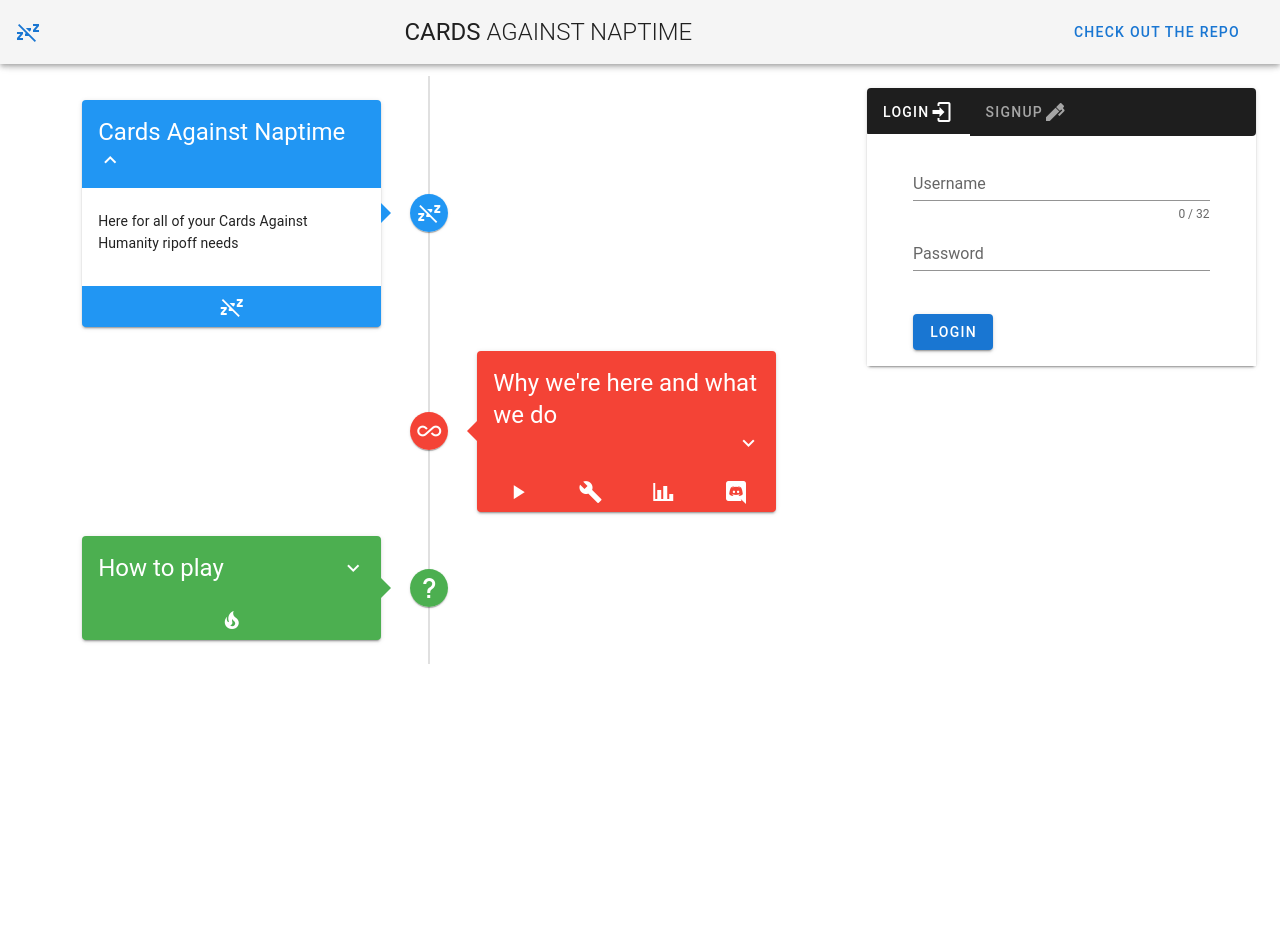
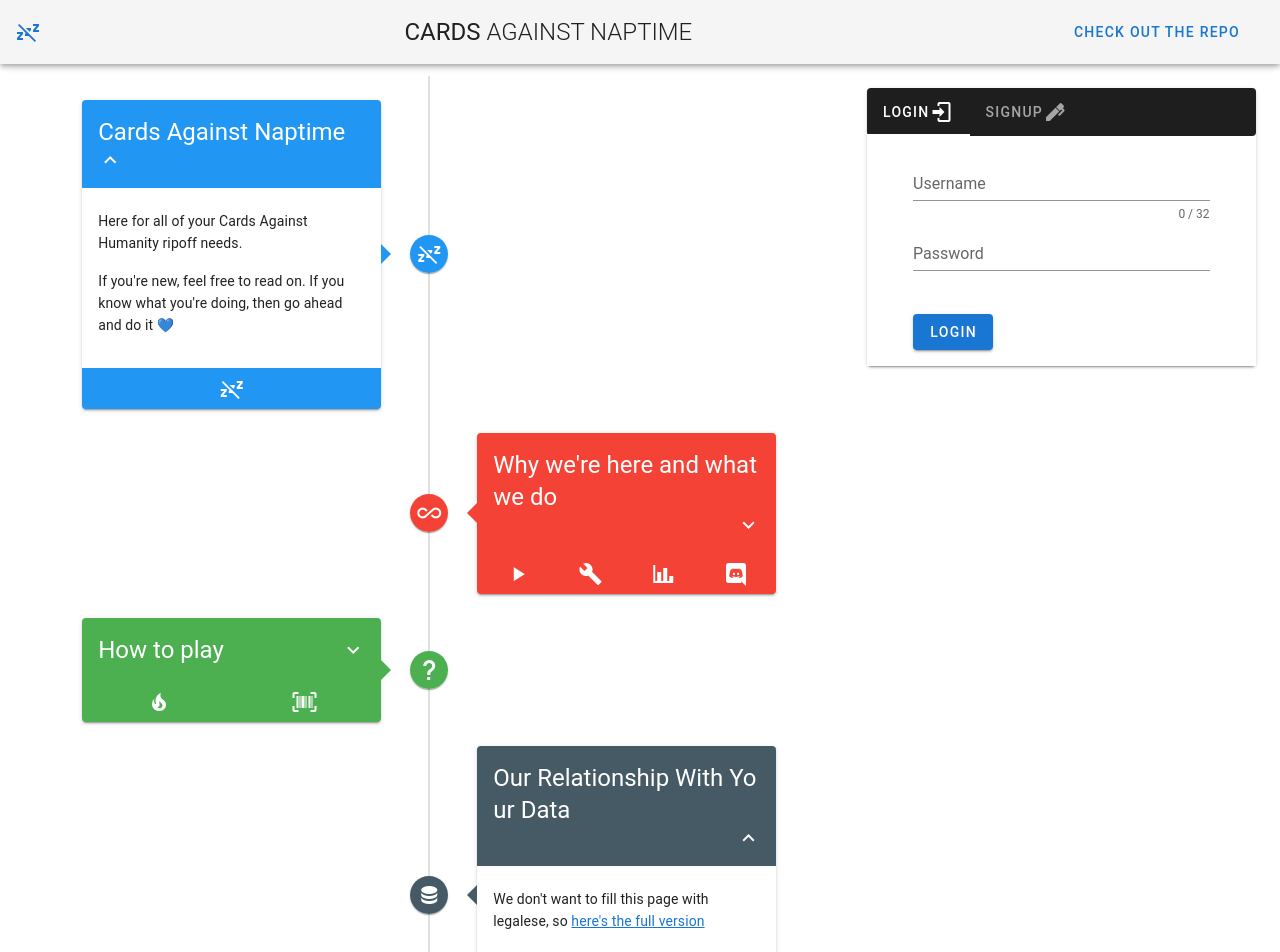
Before and after one commit to nightmarlin/cards-against-naptime, a Vue app in the folder client/: page /#/ in a window 1280 px wide. Shown: the top 952 px of the page. Before the commit the page ends 800 px from the top, so only its background shows below. Built offline with nearby package versions, Linux system fonts and the light colour scheme; no server answers; a small style sheet from the web is missing.

Commit message:
Added a bit of legalese, made it so QR code acts as a hyperlink

```diff
--- a/client/src/components/card.vue
+++ b/client/src/components/card.vue
@@ -12,7 +12,12 @@
       <v-card-actions>
         <v-btn class="btn" :color="`${initIsBlack ? 'primary' : 'error' }`" >click</v-btn>
         <v-spacer />
-        <v-img :src="cardQrCodeSrc" class="cardJsonImg"/>
+        <a
+          :href="cardDataUrl === '' ? '#' : cardDataUrl"
+          target="_blank"
+        >
+          <v-img :src="cardQrCodeSrc" class="cardJsonImg"/>
+        </a>
       </v-card-actions>
     </v-card>
   </v-hover>
@@ -41,7 +46,8 @@
       isSelected: false,
       isHovered: false,
 
-      cardQrCodeSrc: ''
+      cardQrCodeSrc: '',
+      cardDataUrl: ''
     }
   },
   computed: {
@@ -59,9 +65,9 @@
       cardSetId = 'CS' + csIdArr[1]
       cardId = csIdArr[2] + csIdArr[3]
 
-      let cardData = DATA_URL + `${cardSetId}/${cardId}`
+      this.cardDataUrl = DATA_URL + `${cardSetId}/${cardId}`
 
-      qrcode.toDataURL(cardData, { margin: 1, scale: 1, width: 100, height: 100 }, (err, url) => {
+      qrcode.toDataURL(this.cardDataUrl, { margin: 1, scale: 1, width: 100, height: 100 }, (err, url) => {
         if (err) console.error(err)
         this.cardQrCodeSrc = url
       })
--- a/client/src/components/home.vue
+++ b/client/src/components/home.vue
@@ -75,7 +75,9 @@
           iconCol: 'white',
           title: 'Cards Against Naptime',
           text: `
-Here for all of your Cards Against Humanity ripoff needs
+Here for all of your Cards Against Humanity ripoff needs.
+
+If you're new, feel free to read on. If you know what you're doing, then go ahead and do it 💙
 `,
           bottomIcons: ['sleep-off'],
           expanded: true
@@ -113,9 +115,26 @@
   A. If creating a game, pick the decks you want to use
 
 3. Start Playing! The game will pick a Card Tsar - All you need to do is play your cards
+
+If you find a card or deck that you really like, you can scan or click the QR code to be taken to the deck's display page!
 `,
-          bottomIcons: ['fire'],
+          bottomIcons: ['fire', 'barcode-scan'],
           expanded: false
+        },
+        {
+          icon: 'mdi-database',
+          dotCol: 'blue-grey darken-2',
+          iconCol: 'white',
+          title: 'Our Relationship With Your Data',
+          text: `
+We don't want to fill this page with legalese, so [here's the full version](/#/tscs)
+
+To summarise:
+
+
+`,
+          bottomIcons: ['bank', 'briefcase', 'desktop-mac', 'safe'],
+          expanded: true
         }
       ]
     }
```
